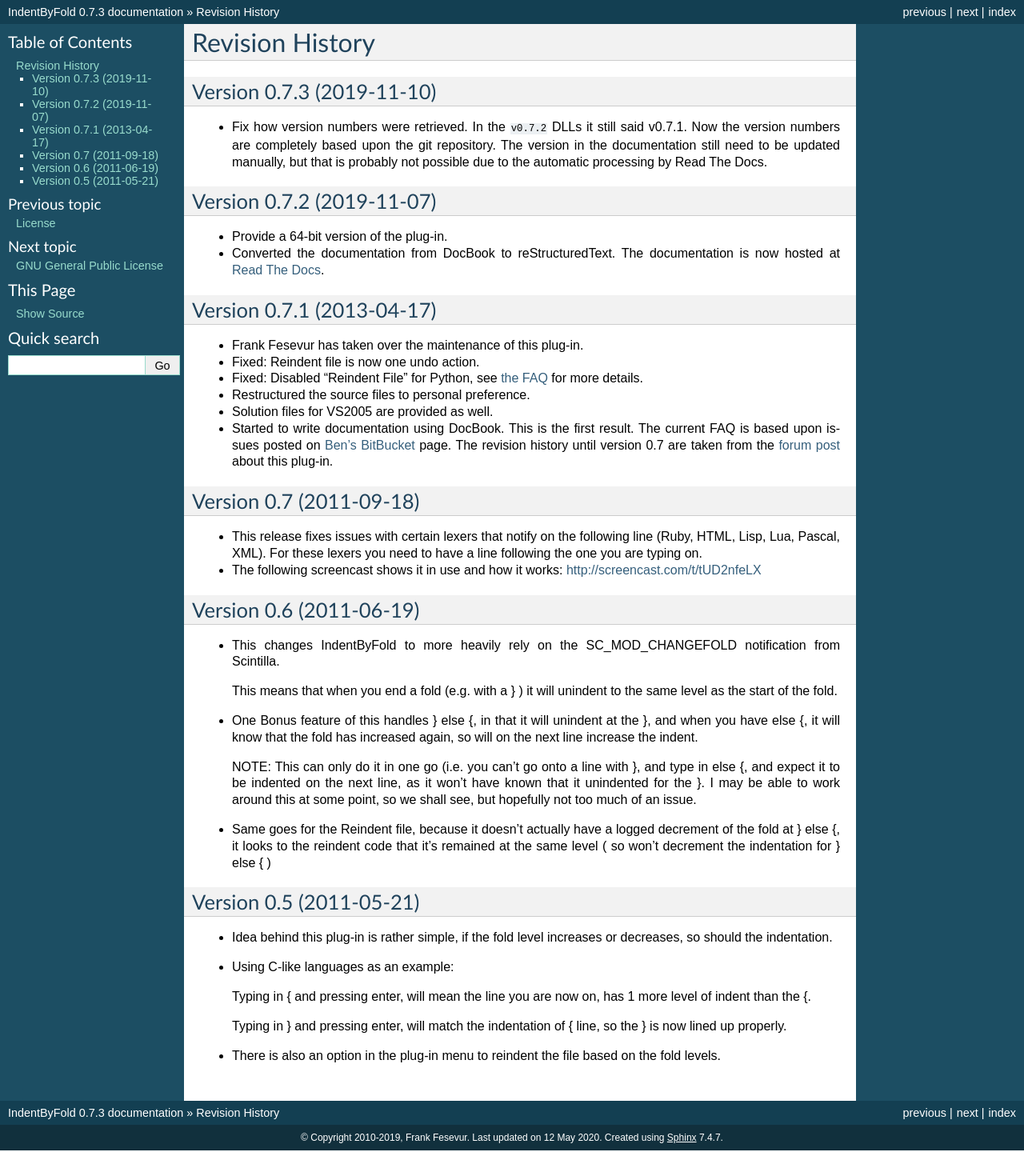
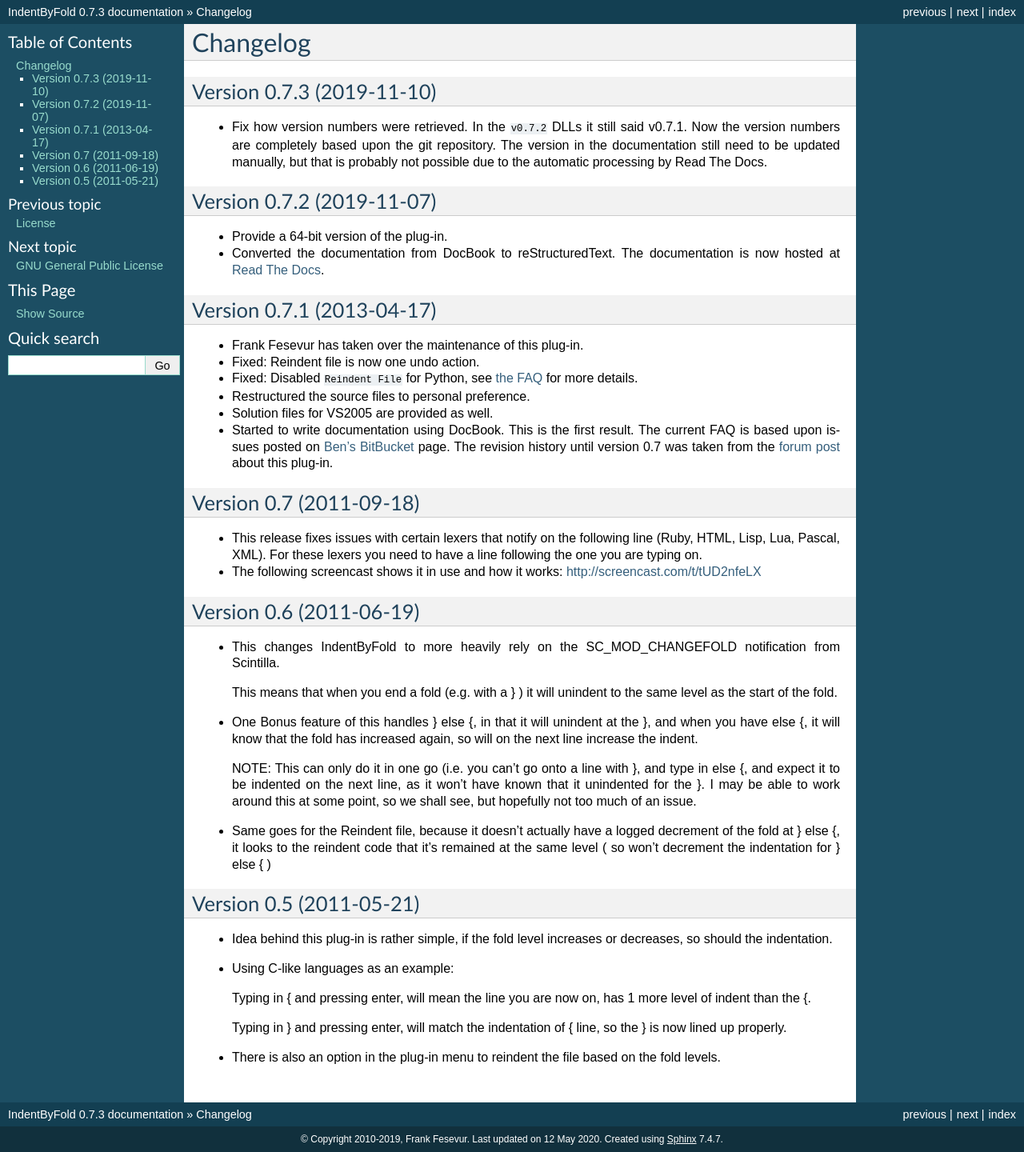
Before and after one commit to ffes/indentbyfold, a Sphinx documentation site: the page built from docs/changelog.rst, in a window 1280 px wide. Shown: the whole page at 80% size. Built offline with Sphinx 7.4.7, drawn with Linux system fonts in a browser that asks for light colours.

Commit message:
Rename history to changelog

```diff
--- a/docs/history.rst
+++ b/docs/changelog.rst
@@ -1,5 +1,5 @@
-Revision History
-================
+Changelog
+=========
 
 Version 0.7.3 (2019-11-10)
 --------------------------
@@ -18,7 +18,6 @@ Version 0.7.2 (2019-11-07)
 -  Converted the documentation from DocBook to reStructuredText.
    The documentation is now hosted at `Read The Docs`_.
 
-
 .. _Read The Docs: https://nppsnippets.readthedocs.io
 
 
@@ -29,7 +28,7 @@ Version 0.7.1 (2013-04-17)
 
 -  Fixed: Reindent file is now one undo action.
 
--  Fixed: Disabled "Reindent File" for Python, see :ref:`the FAQ <faq_python>`
+-  Fixed: Disabled ``Reindent File`` for Python, see :ref:`the FAQ <faq_python>`
    for more details.
 
 -  Restructured the source files to personal preference.
@@ -38,12 +37,12 @@ Version 0.7.1 (2013-04-17)
 
 -  Started to write documentation using DocBook. This is the first
    result. The current FAQ is based upon issues posted on `Ben's
-   BitBucket`_ page. The revision history until version 0.7 are taken
+   BitBucket`_ page. The revision history until version 0.7 was taken
    from the `forum post`_ about this plug-in.
 
 .. _FAQ: #faq_python_1
 .. _Ben's BitBucket: https://bitbucket.org/bbluemel/indentbyfold/issues
-.. _forum post: http://sourceforge.net/p/notepad-plus/discussion/482781/thread/246f82f6
+.. _forum post: https://sourceforge.net/p/notepad-plus/discussion/482781/thread/246f82f6
 
 
 Version 0.7 (2011-09-18)
```
Also changed, not shown: README.md (+1 -1 lines), docs/index.rst (+1 -10 lines).
